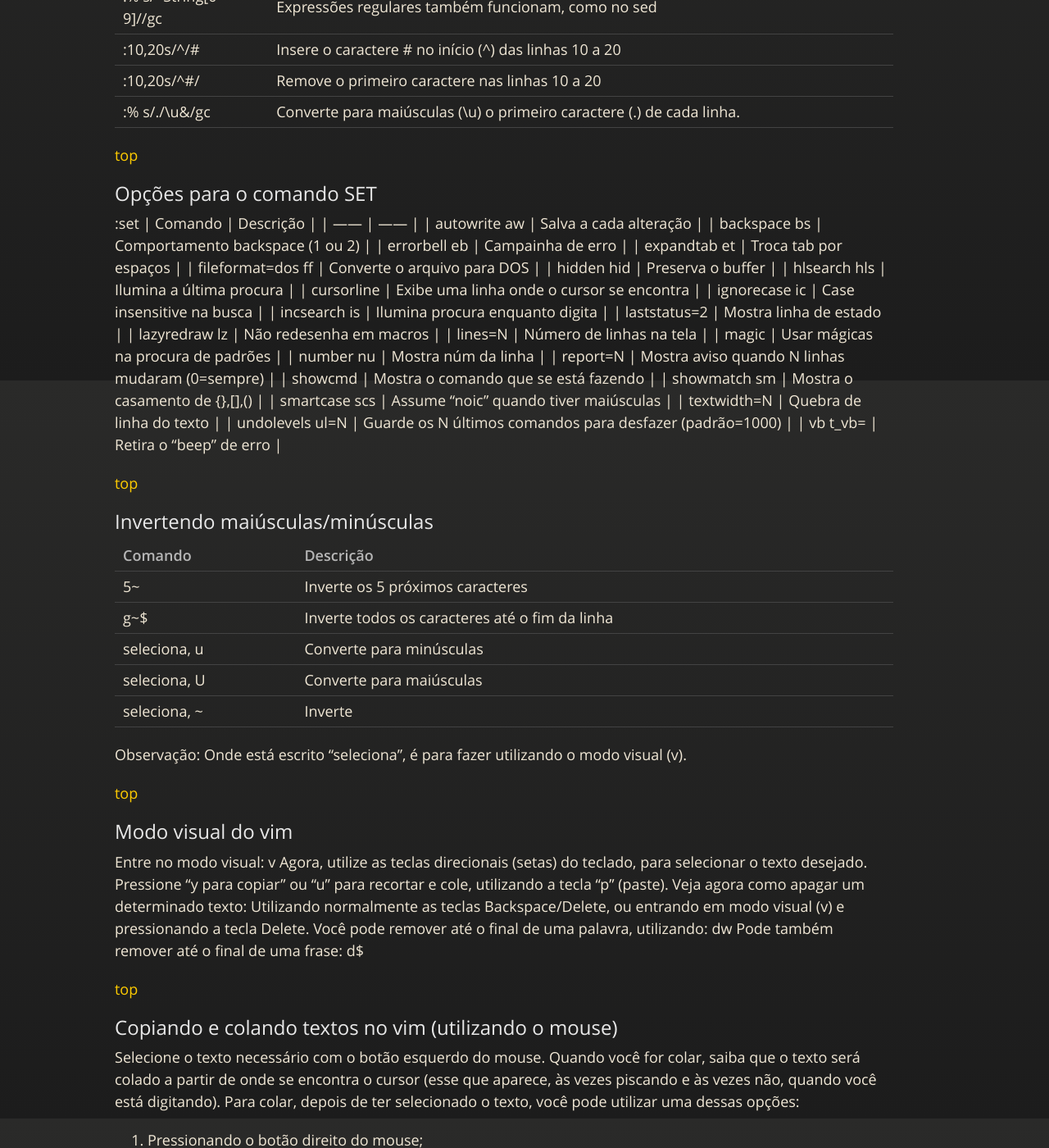
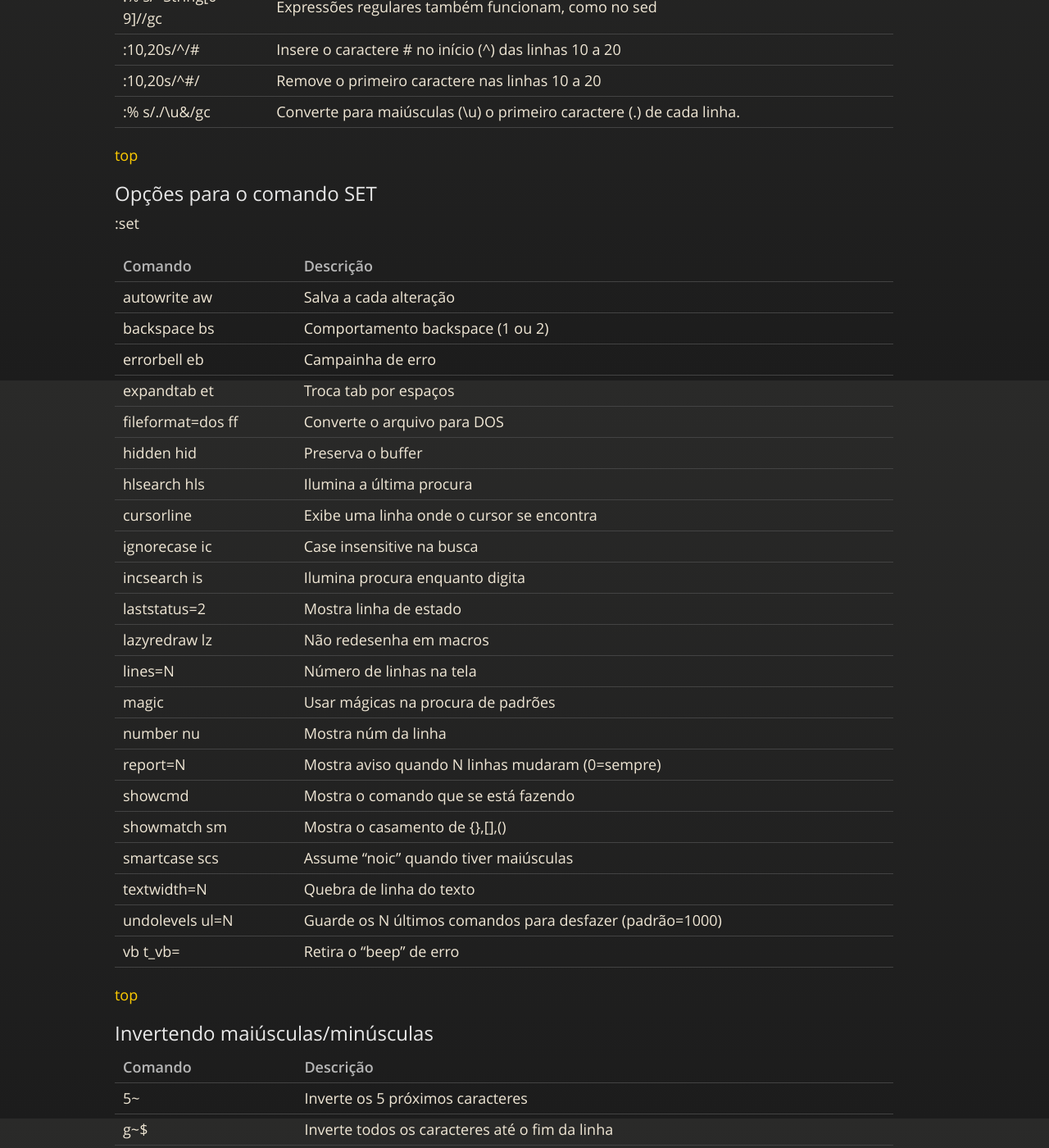
Before and after one commit to JeannAndrade/jeannandrade.github.io, a Jekyll site: the page built from content/vim/index.md, in a window 1280 px wide and 1400 px high, scrolled down 4936 px. Shown: the whole window at 82% size. Built offline with Jekyll 4.4.1, drawn with Linux system fonts in a browser that asks for light colours; our own code applies the rules of GitHub Pages for plain Markdown files; part of the change alters nothing that is shown.

Commit message:
correções de typo e tabelas quebradas

```diff
--- a/_config.yml
+++ b/_config.yml
@@ -1,8 +1,8 @@
 title: Minha página de anotações
-description: Minhas notas e observações de estudo sobre diversos temas de tecnologia. Esta página está em contante evolução.
+description: Minhas notas e observações de estudo sobre diversos temas de tecnologia. Esta página está em constante evolução.
 show_downloads: false
 google_analytics:
 theme: jekyll-theme-midnight
 remote_theme: pages-themes/midnight@v0.2.0
 plugins:
-- jekyll-remote-theme
+  - jekyll-remote-theme
--- a/content/vim/index.md
+++ b/content/vim/index.md
@@ -176,6 +176,7 @@ Se você precisar voltar o texto na tela, utilize as teclas Ctrl + r.
 ## Opções para o comando SET
 
 :set
+
 | Comando | Descrição |
 | ------ | ------ |
 | autowrite aw | Salva a cada alteração |
```
Also changed, not shown: content/docker/index.md (+1 -0 lines).
